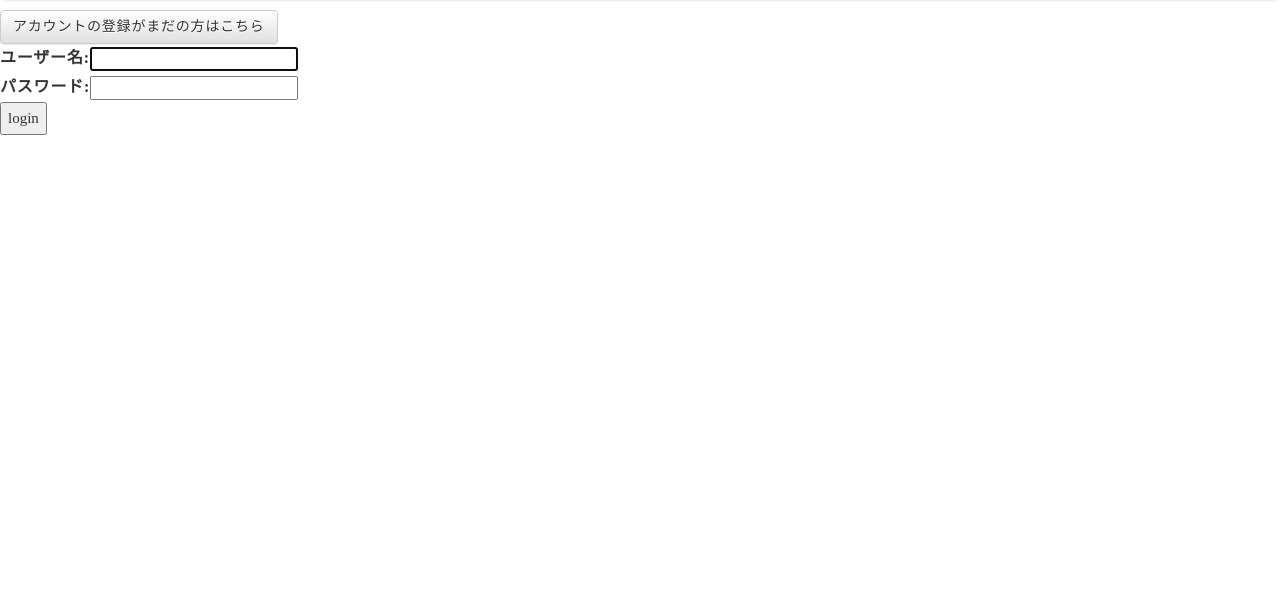
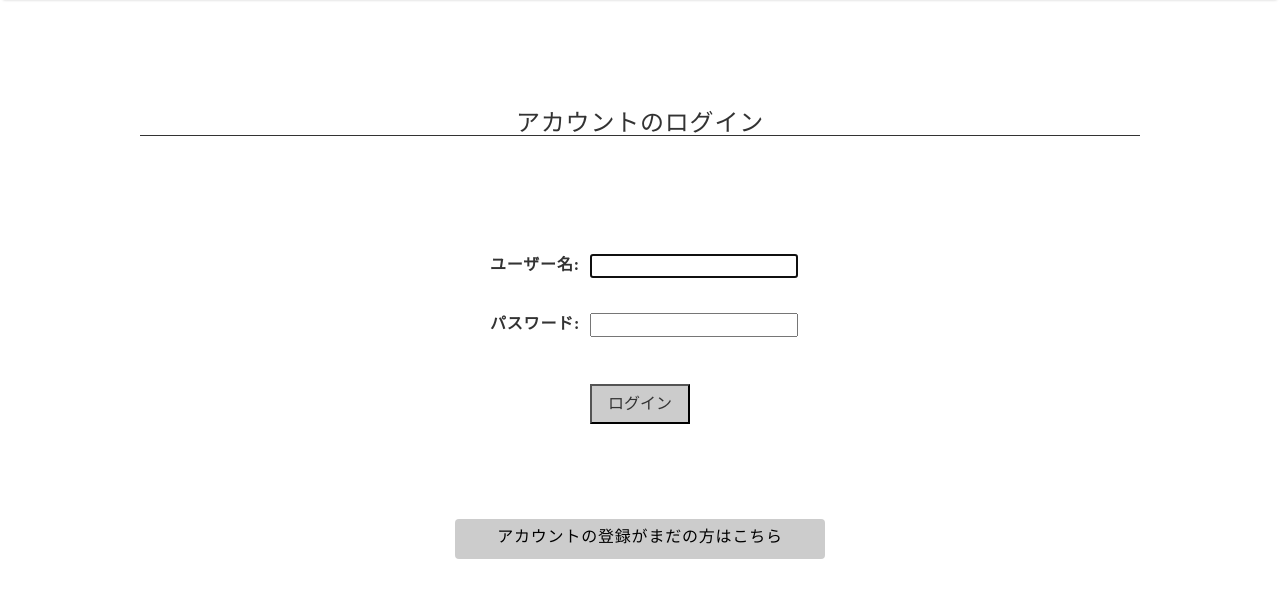
Before and after one commit to Nakagaki-Yuto/Hackathon_KyotanabePythons, a Django app: page /accounts/login/ in a window 1280 px wide. Shown: the part 50-658 px from the top of the page. Run offline with Django 3.2, Linux system fonts and the light colour scheme; some libraries are stand-ins or nearby versions.

Commit message:
first day finished

```diff
--- a/notice_board/forms.py
+++ b/notice_board/forms.py
@@ -11,5 +11,5 @@ class ProfileForm(forms.ModelForm):
     class Meta:
         model = UserProfile
         fields = (
-            "university", "grade", "gender"
+            "mail", "university", "grade", "gender", "is_university"
         )
--- a/notice_board/models.py
+++ b/notice_board/models.py
@@ -28,8 +28,10 @@ class UserProfile(models.Model):
     """
     user = models.OneToOneField(settings.AUTH_USER_MODEL, on_delete=models.CASCADE)
     university = models.ForeignKey('University', on_delete=models.CASCADE)
+    mail = models.EmailField(max_length=70)
     grade = models.CharField("学年", max_length=6, choices=GRADE_CHOICES, blank=True)
     gender = models.CharField("性別", max_length=2, choices=GENDER_CHOICES, blank=True)
+    is_university = models.BooleanField("大学様用アカウント", default=False)
 
     def __str__(self):
         return self.user.username
--- a/notice_board/static/css/notice_board.css
+++ b/notice_board/static/css/notice_board.css
@@ -182,12 +182,12 @@ body {
 
   /*profile-section*/
   .profile-body {
-    width: 250px;
-    margin: 0 auto;
+    width: 450px;
+    margin: 80px auto 0;
     text-align: left;
   }
 
-  .profile-section h3 {
+  .profile-title h3 {
     margin: 100 auto;
     background: linear-gradient(transparent 95%, #333 20%)
   }
@@ -206,6 +206,62 @@ body {
     background-color: #ccc;
   }
 
+  /*login-section*/
+  .login-section h3 {
+    margin: 100px auto;
+    background: linear-gradient(transparent 95%, #333 20%)
+  }
+
+  .signup-btn {
+    margin: 50px auto;
+    font-size: 16px;
+    text-align: center;
+    display: inline-block;
+    width: 370px;
+    height: 40px;
+    background-color: #ccc;
+  }
+
+  .login-form {
+    width: 400;
+    text-align: center;
+    margin: 0 auto;
+  }
+
+  .login-input {
+    padding: 15px 10px 15px 50px;
+
+  }
+
+  .login-btn {
+    margin: 30px auto 30px;
+    font-size: 16px;
+    text-align: center;
+    display: inline-block;
+    width: 100px;
+    height: 40px;
+    background-color: #ccc;
+  }
+
+  /*report-section*/
+  .report-title h3 {
+    margin: 100px auto;
+    background: linear-gradient(transparent 95%, #333 20%)
+  }
+
+  .report-body {
+    width: 700px;
+    margin: 50px auto;
+    background-color: #EEE;
+    padding: 50px 50px;
+  }
+
+  .report-content {
+
+  }
+
+
+
   /*thread-list-section*/
   .thread-list-section h3 {
     margin: 100px auto;
@@ -222,10 +278,15 @@ body {
 
   /*thread-detail-section*/
   .thread-detail-section {
-    width: 700px;
+    width: 800px;
   }
   .thread-detail-title {
     margin: 100px auto;
+  }
+
+  .thread-detail-list {
+    background-color: #EEE;
+    padding: 50px 50px;
   }
 
   .thread-detail-section h2 {
@@ -253,7 +314,7 @@ body {
   }
 
   .post-form {
-    margin: 120px auto 20px;
+    margin: 100px auto 20px;
   }
 
   .post-text {
--- a/notice_board/templates/notice_board/base.html
+++ b/notice_board/templates/notice_board/base.html
@@ -10,12 +10,21 @@
     </head>
     <body>
         <!-- .navbar -->
+        {% if profile.is_university %}
+        <nav class="navbar" class="fixed">
+            <ul class="navbar-list">
+                <li class="navbar-item"><a class="navbar-link" href="/">分析レポート</a></li>
+                <li class="navbar-item"><a class="navbar-link" href="{% url 'profile' %}">プロフィール</a></li>
+            </ul>
+        </nav>
+        {% else %}
         <nav class="navbar" class="fixed">
             <ul class="navbar-list">
                 <li class="navbar-item"><a class="navbar-link" href="/">掲示板</a></li>
                 <li class="navbar-item"><a class="navbar-link" href="{% url 'profile' %}">プロフィール</a></li>
             </ul>
         </nav>
+        {% endif %}
         <!-- /.navbar -->
 
         {% block content %}
--- a/notice_board/templates/notice_board/thread_detail.html
+++ b/notice_board/templates/notice_board/thread_detail.html
@@ -12,7 +12,7 @@
         <div class="thread-detail-list">
             {% for post in posts %}
                 <div class="post">
-                    <p>{{ post.published_date }}    {{ post.author }}</p>
+                    <p>{{ post.published_date }}    <strong>{{ post.author }}</strong></p>
                     <h3>{{ post.text|linebreaksbr }}</h3>
                 </div>
             {% endfor %}
--- a/notice_board/templates/registration/login.html
+++ b/notice_board/templates/registration/login.html
@@ -2,25 +2,39 @@
 {% load static %}
 
 {% block content %}
-    <a href="{% url 'signup' %}" class="btn btn-default">アカウントの登録がまだの方はこちら</a><br>
+
+<div class="login-section section">
+    <div class="section-title login-title">
+        <h3>アカウントのログイン</h3>
+    </div>
+    <div class="section-body login-body">
+        <div class="login-form">
             {% if form.errors %}
                 <p>ユーザー名もしくはパスワードが間違っています</p>
             {% endif %}
-
+            {% if profile.is_university %}
+            <form method="post" action="{% url 'report' %}">
+            {% else %}
             <form method="post" action="{% url 'login' %}">
+            {% endif %}
             {% csrf_token %}
                 <table>
                 <tr>
-            <td>{{ form.username.label_tag }}</td>
+                    <td class="login-input">{{ form.username.label_tag }}</td>
                     <td>{{ form.username }}</td>
                 </tr>
                 <tr>
-            <td>{{ form.password.label_tag }}</td>
+                    <td class="login-input">{{ form.password.label_tag }}</td>
                     <td>{{ form.password }}</td>
                 </tr>
                 </table>
+                <input type="submit" value="ログイン" class="login-btn" />
+                <input type="hidden" name="next" value="{{ next }}" class="login-btn" />
+            </form>
+        </div>
 
-        <input type="submit" value="login" />
-        <input type="hidden" name="next" value="{{ next }}" />
-    </form>
+        <a href="{% url 'signup' %}" class="btn signup-btn">アカウントの登録がまだの方はこちら</a><br>
+    </div>
+</div>
+
 {% endblock %}
--- a/requirements.txt
+++ /dev/null
@@ -1 +0,0 @@
-Django==3.1.3
```
Also changed, not shown: notice_board/templates/notice_board/profilepage.html (+13 -1 lines), notice_board/templates/notice_board/toppage.html (+16 -2 lines), notice_board/views.py (+33 -24 lines), db.sqlite3, notice_board/migrations/0002_userprofile_mail.py (added), notice_board/migrations/0003_auto_20201115_0013.py (added), notice_board/migrations/0004_userprofile_is_university.py (added). Lines whose indentation alone changed are shown as unchanged.
